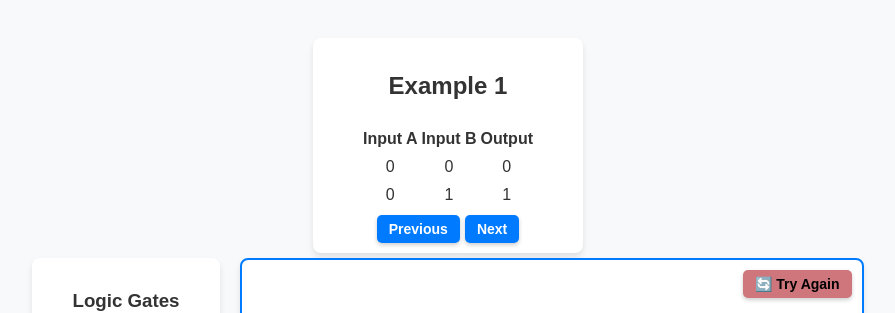
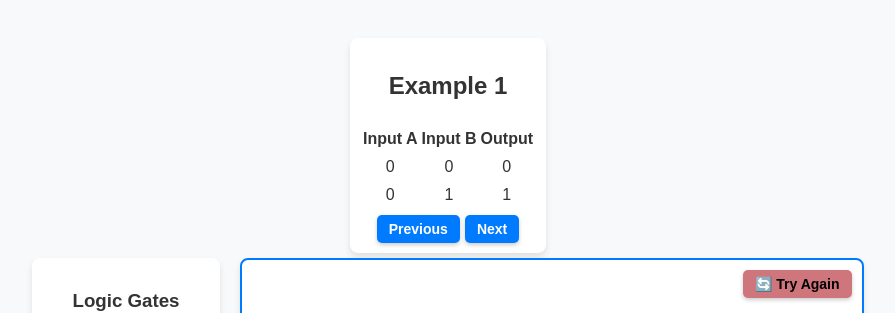
Before and after one commit to Benjamin-GitHub/Logic-gates-games, a React (Vite) app: page / in a window 1280 px wide. Shown: the top 313 px of the page, without its empty margins (202-1097 px from the left). Built offline with nearby package versions, Linux system fonts and the light colour scheme.

Commit message:
Extract Truth tables component + Examples datas

```diff
--- a/src/LogicGateApp.jsx
+++ b/src/LogicGateApp.jsx
@@ -8,6 +8,9 @@ import nandGate from "./assets/nand.svg";
 import orGate from "./assets/or.svg";
 import norGate from "./assets/nor.svg";
 
+import TruthTable from "./TruthTable";
+import examples from "./examplesData";
+
 const gateIcons = {
   AND: { src: andGate, inputs: 2, outputs: 1 },
   NOT: { src: notGate, inputs: 1, outputs: 1 },
@@ -15,11 +18,6 @@ const gateIcons = {
   NAND: { src: nandGate, inputs: 2, outputs: 1 },
   NOR: { src: norGate, inputs: 2, outputs: 1 },
 };
-
-const examples = [
-  { name: "Example 1", truthTable: [[0, 0, 0], [0, 1, 1]] },
-  { name: "Example 2", truthTable: [[1, 0, 1], [1, 1, 0]] },
-];
 
 export default function LogicGateApp() {
   const [elements, setElements] = useState([]);
@@ -124,35 +122,11 @@ export default function LogicGateApp() {
 
   return (
     <div className="container">
-      <div className="card">
-        <h2>{examples[exampleIndex].name}</h2>
-        <table>
-          <thead>
-            <tr>
-              <th>Input A</th>
-              <th>Input B</th>
-              <th>Output</th>
-            </tr>
-          </thead>
-          <tbody>
-            {examples[exampleIndex].truthTable.map((row, index) => (
-              <tr key={index}>
-                {row.map((cell, i) => (
-                  <td key={i}>{cell}</td>
-                ))}
-              </tr>
-            ))}
-          </tbody>
-        </table>
-        <div className="button-container">
-          <button onClick={() => setExampleIndex((prev) => Math.max(0, prev - 1))} className="button">
-            Previous
-          </button>
-          <button onClick={() => setExampleIndex((prev) => Math.min(examples.length - 1, prev + 1))} className="button">
-            Next
-          </button>
-        </div>
-      </div>
+      <TruthTable
+        example={examples[exampleIndex]}
+        setExampleIndex={setExampleIndex}
+        totalExamples={examples.length}
+      />
 
       <div className="logic-gate-container">
         <div className="gate-selector">
--- /dev/null
+++ b/src/TruthTable.jsx
@@ -0,0 +1,44 @@
+import React from "react";
+//import "./logic_gate_styles.css";
+
+const TruthTable = ({ example, setExampleIndex, totalExamples }) => {
+  return (
+    <div className="card">
+      <h2>{example.name}</h2>
+      <table>
+        <thead>
+          <tr>
+            <th>Input A</th>
+            <th>Input B</th>
+            <th>Output</th>
+          </tr>
+        </thead>
+        <tbody>
+          {example.truthTable.map((row, index) => (
+            <tr key={index}>
+              {row.map((cell, i) => (
+                <td key={i}>{cell}</td>
+              ))}
+            </tr>
+          ))}
+        </tbody>
+      </table>
+      <div className="button-container">
+        <button
+          onClick={() => setExampleIndex((prev) => Math.max(0, prev - 1))}
+          className="button"
+        >
+          Previous
+        </button>
+        <button
+          onClick={() => setExampleIndex((prev) => Math.min(totalExamples - 1, prev + 1))}
+          className="button"
+        >
+          Next
+        </button>
+      </div>
+    </div>
+  );
+};
+
+export default TruthTable;
--- /dev/null
+++ b/src/examplesData.jsx
@@ -0,0 +1,6 @@
+const examples = [
+    { name: "Example 1", truthTable: [[0, 0, 0], [0, 1, 1]] },
+    { name: "Example 2", truthTable: [[1, 0, 1], [1, 1, 0]] },
+  ];
+
+  export default examples;
--- a/src/logic_gate_styles.css
+++ b/src/logic_gate_styles.css
@@ -26,7 +26,9 @@ body {
   padding: 10px;
   border-radius: 8px;
   box-shadow: 0 4px 6px rgba(0, 0, 0, 0.1);
-  width: 250px;
+  width: auto;
+  flex-grow: 1;
+  max-width: 100%;
   text-align: center;
   margin-bottom: 5px;
   flex-shrink: 0;
@@ -160,7 +162,7 @@ body {
   justify-content: center;
   width: 60px;
   height: 60px;
-  box-shadow: 0 2px 4px rgba(0, 0, 0, 0.2);
+  box-shadow: none !important;
 }
 
 .connections {
@@ -201,6 +203,8 @@ body {
 
   .logic-gate {
     margin: 5px;
+    box-shadow: none !important;
+    background-color: transparent
   }
 
   .canvas {
```
